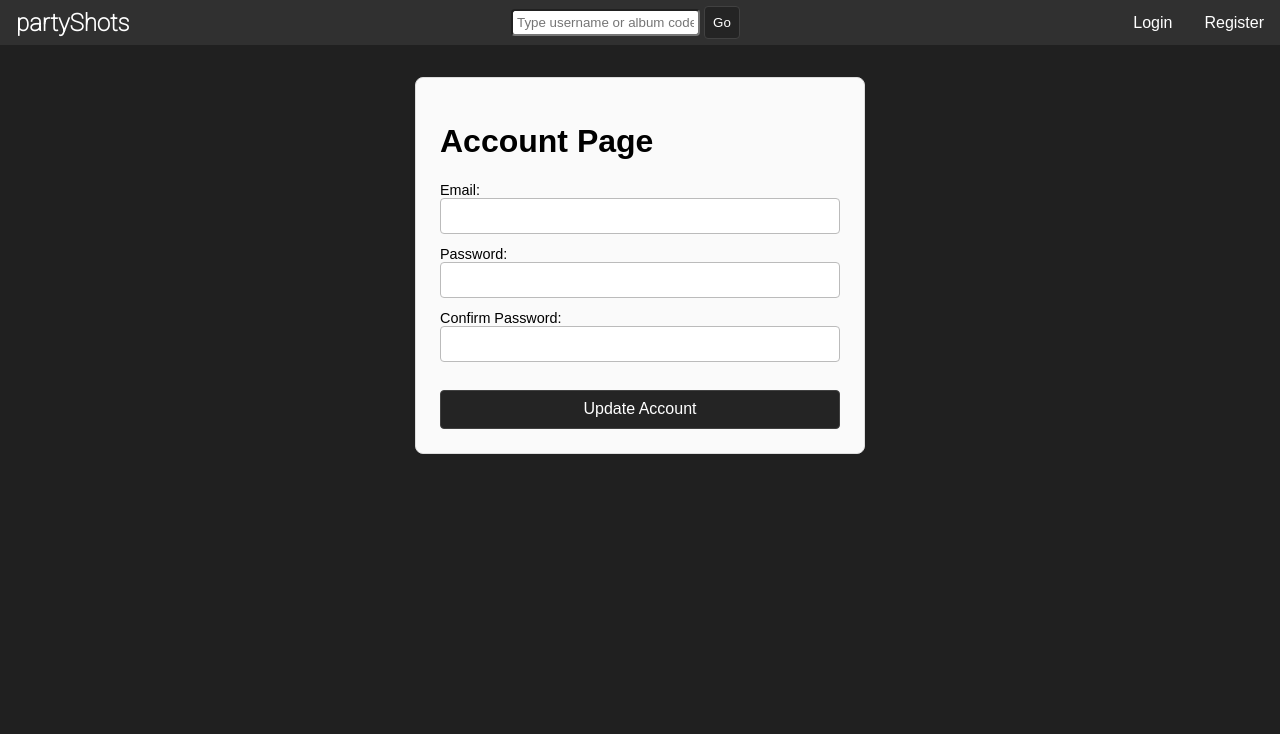
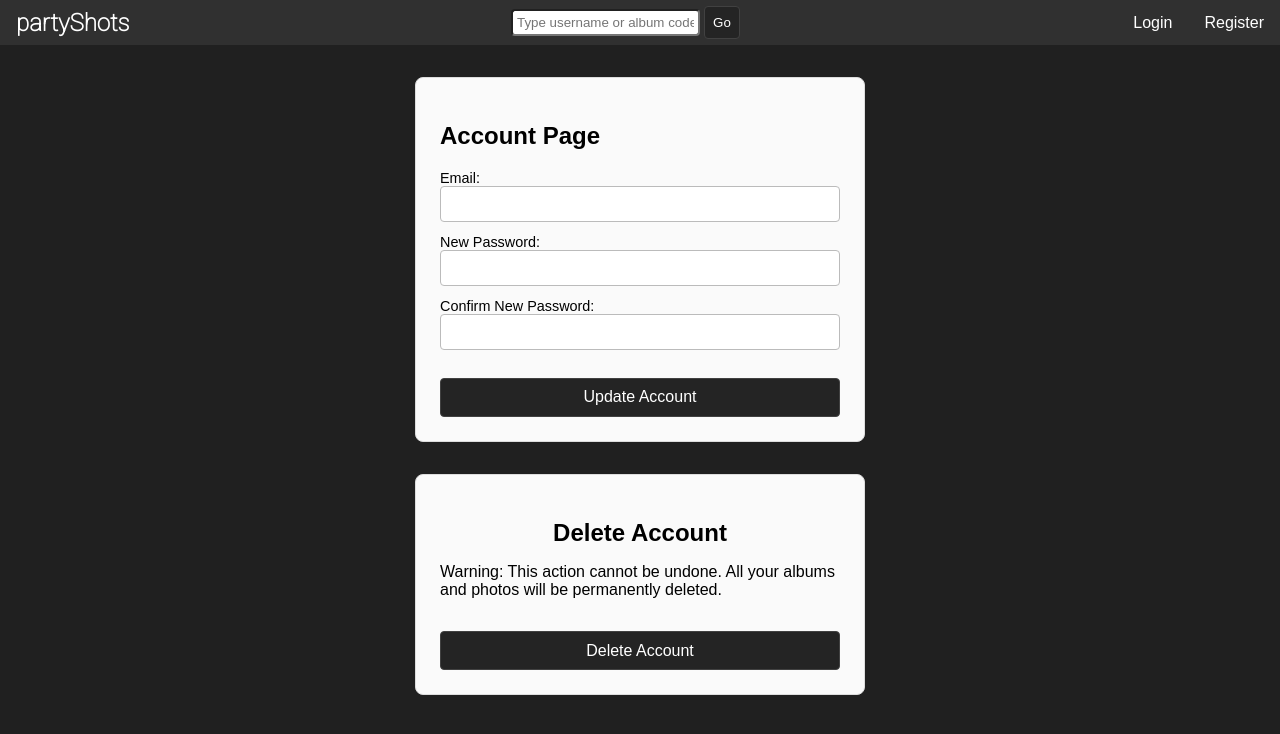
Before and after one commit to pxp888/partyshots, a React (Vite) app in the folder frontend/: page /account in a window 1280 px wide. Shown: the top 734 px of the page. Built offline with nearby package versions, Linux system fonts and the light colour scheme.

Commit message:
add delete user

```diff
--- a/frontend/src/components/Accountpage.css
+++ b/frontend/src/components/Accountpage.css
@@ -45,3 +45,7 @@
 .account-page button:hover {
     background: salmon;
 }
+
+#delete_button {
+    width: 100%;
+}
--- a/frontend/src/components/Accountpage.jsx
+++ b/frontend/src/components/Accountpage.jsx
@@ -1,7 +1,18 @@
+import { useEffect } from "react";
 import api from "../utils/api";
 import "./Accountpage.css";
 
-function Accountpage() {
+function Accountpage({ currentUser, setCurrentUser }) {
+  // fill in the form with current user data on load
+  useEffect(() => {
+    if (currentUser) {
+      const emailInput = document.querySelector('input[name="email"]');
+      if (emailInput) {
+        emailInput.value = currentUser.email || "";
+      }
+    }
+  }, [currentUser]);
+
   async function handleSubmit(event) {
     event.preventDefault();
     // check if password and confirm password match
@@ -20,7 +31,7 @@ function Accountpage() {
     }
 
     try {
-      const res = await api.post("/account/", {
+      const res = await api.post("/account/update/", {
         password: password,
         email: email,
       });
@@ -36,7 +47,32 @@ function Accountpage() {
     }
   }
 
+  async function handleDelete() {
+    if (
+      !window.confirm(
+        "Are you sure you want to delete your account? This action cannot be undone.",
+      )
+    ) {
+      return;
+    }
+
+    try {
+      const res = await api.post("/account/delete/", {});
+      alert(res.data.message || "Account deleted successfully");
+      setCurrentUser(null);
+      window.location.href = "/";
+    } catch (err) {
+      console.error("Failed to update: ", err);
+      const msg =
+        err.response?.data?.error ||
+        err.response?.data?.message ||
+        "Network error";
+      alert(`delete failed: ${msg}`);
+    }
+  }
+
   return (
+    <section>
       <div className="account-page">
         <h1>Account Page</h1>
         <form onSubmit={handleSubmit}>
@@ -45,16 +81,27 @@ function Accountpage() {
             <input type="email" name="email" />
           </label>
           <label>
-          Password:
+            New Password:
             <input type="password" name="password" />
           </label>
           <label>
-          Confirm Password:
+            Confirm New Password:
             <input type="password" name="confirmPassword" />
           </label>
           <button type="submit">Update Account</button>
         </form>
       </div>
+      <div className="account-page">
+        <h2>Delete Account</h2>
+        <p>
+          Warning: This action cannot be undone. All your albums and photos will
+          be permanently deleted.
+        </p>
+        <button id="delete_button" className="btn" onClick={handleDelete}>
+          Delete Account
+        </button>
+      </div>
+    </section>
   );
 }
 
--- a/frontend/src/components/Holder.jsx
+++ b/frontend/src/components/Holder.jsx
@@ -48,7 +48,12 @@ function Holder() {
         />
         <Route
           path="/account"
-          element={<Accountpage currentUser={currentUser} />}
+          element={
+            <Accountpage
+              currentUser={currentUser}
+              setCurrentUser={setCurrentUser}
+            />
+          }
         />
       </Routes>
     </div>
```
Also changed, not shown: 2 other files (tests, documents, lock files or other folders). Lines whose indentation alone changed are shown as unchanged.
